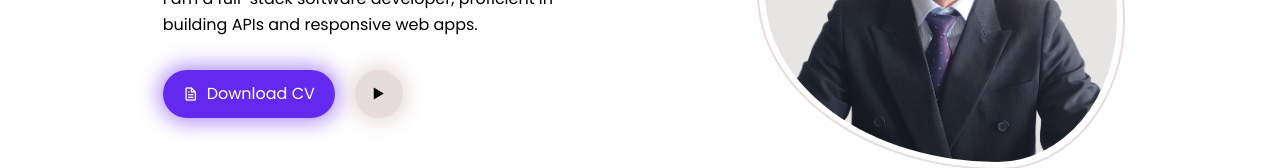
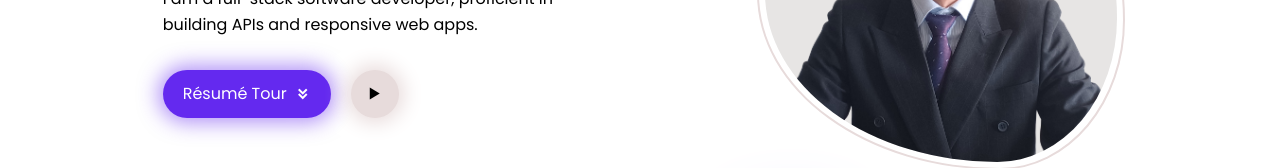
Before and after one commit to ghuong/portfolio, a React (Create React App) app: page / in a window 1280 px wide. Shown: the part 422-590 px from the top of the page. Built offline with nearby package versions, Linux system fonts and the light colour scheme; what tailwindcss-animation-delay would draw is missing.

Commit message:
resume tour button

```diff
--- a/src/components/About.js
+++ b/src/components/About.js
@@ -68,28 +68,16 @@ export default function About() {
             <span className="hidden md:inline">{about.text}</span>
           </p>
           <div className="flex justify-center gap-5 animate-fade-right animation-delay-600 opacity-0">
-            <button className="flex items-center gap-2 rounded-full bg-color-main shadow-main text-white px-5 py-3 font-poppins">
-              <i className="bx bx-file"></i>
-              Download CV
-            </button>
+            <a href="#work" className="flex items-center gap-2 rounded-full bg-color-main shadow-main text-white px-5 py-3 font-poppins">
+              Résumé Tour
+              <i className="bx bxs-chevrons-down"></i>
+            </a>
             <button className="w-12 rounded-full bg-color-second shadow-second dark:shadow-darkModeSecond transition-shadow duration-300">
               <i
                 className="bx bx-play text-2xl"
                 onClick={handleRestartClick}
               ></i>
             </button>
-            {/* <a
-                href="#contact"
-                className="inline-flex text-white bg-green-500 border-0 py-2 px-6 focus:outline-none hover:bg-green-600 rounded text-lg"
-              >
-                Work With Me!
-              </a>
-              <a
-                href="#projects"
-                className="ml-4 inline-flex text-gray-400 bg-gray-800 border-0 py-2 px-6 focus:outline-none hover:bg-gray-700 hover:text-white rounded text-lg"
-              >
-                See What I've Built
-              </a> */}
           </div>
           <div className="relative md:absolute flex flex-row gap-12 md:bottom-20 text-2xl mt-14">
             <a
```
